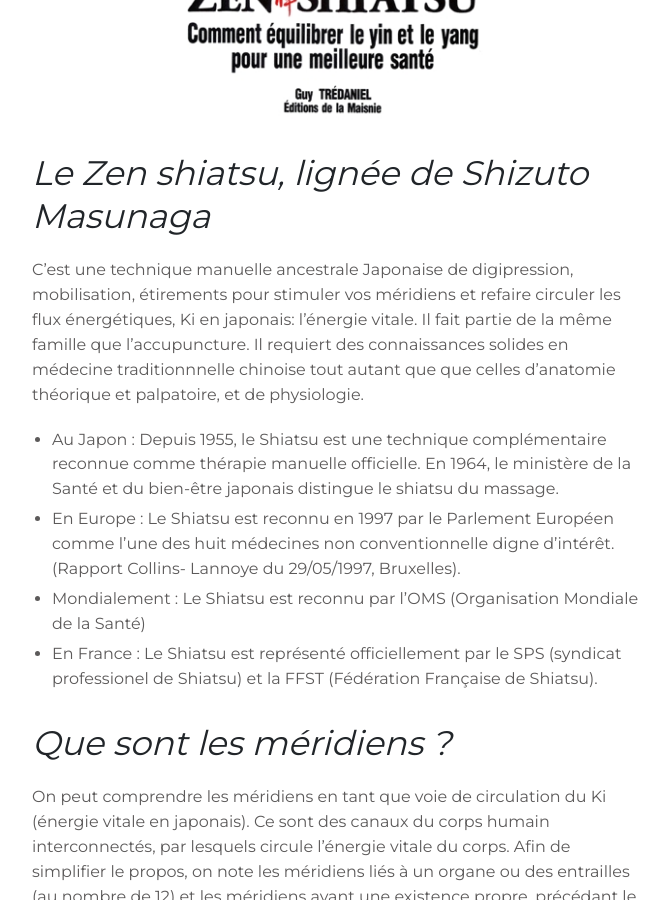
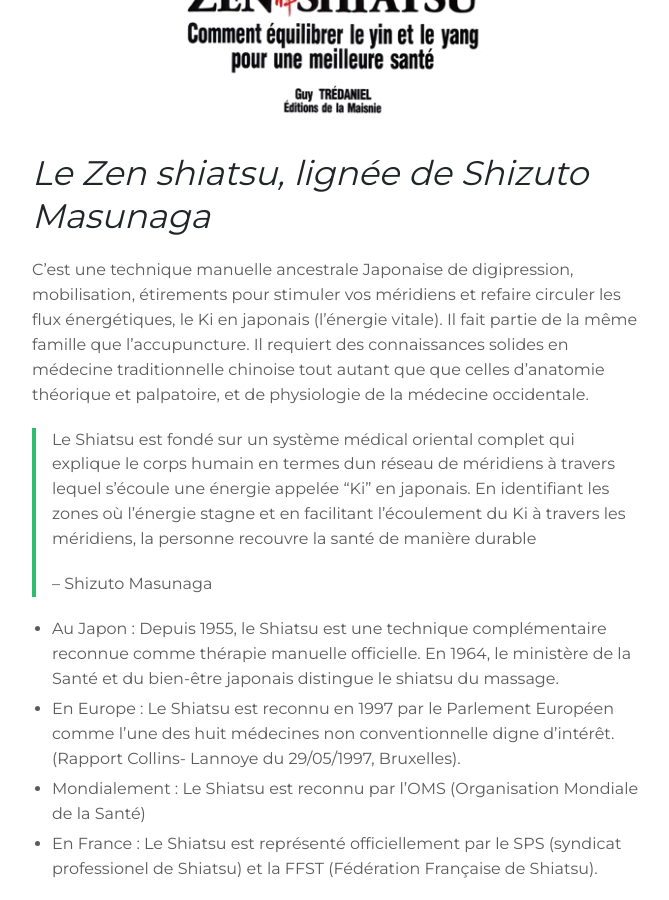
Before and after one commit to lekidejade/beta, a Jekyll site: the page built from shiatsu.md, in a window 1280 px wide and 900 px high, scrolled down 1019 px. Shown: the whole window, without its empty margins (143-812 px from the left). Built offline with Jekyll 4.4.1, drawn with Linux system fonts in a browser that asks for light colours.

Commit message:
Update shiatsu.md

```diff
--- a/shiatsu.md
+++ b/shiatsu.md
@@ -22,7 +22,11 @@
 
 # *Le Zen shiatsu, lignée de Shizuto Masunaga*
 
-C’est une technique manuelle ancestrale Japonaise de digipression, mobilisation, étirements pour stimuler vos méridiens et refaire circuler les flux énergétiques, Ki en japonais: l'énergie vitale. Il fait partie de la même famille que l'accupuncture. Il requiert des connaissances solides en médecine traditionnnelle chinoise tout autant que que celles d'anatomie théorique et palpatoire, et de physiologie.
+C’est une technique manuelle ancestrale Japonaise de digipression, mobilisation, étirements pour stimuler vos méridiens et refaire circuler les flux énergétiques, le Ki en japonais (l'énergie vitale). Il fait partie de la même famille que l'accupuncture. Il requiert des connaissances solides en médecine traditionnelle chinoise tout autant que que celles d'anatomie théorique et palpatoire, et de physiologie de la médecine occidentale.
+
+> Le Shiatsu est fondé sur un système médical oriental complet qui explique le corps humain en termes dun réseau de méridiens à travers lequel s'écoule une énergie appelée "Ki" en japonais. En identifiant les zones où l'énergie stagne et en facilitant l'écoulement du Ki à travers les méridiens, la personne recouvre la santé de manière durable
+>
+> -- Shizuto Masunaga
 
 - Au Japon : Depuis 1955, le Shiatsu est une technique complémentaire reconnue comme thérapie manuelle officielle. En 1964, le ministère de la Santé et du bien-être japonais distingue le shiatsu du massage.
 - En Europe : Le Shiatsu est reconnu en 1997 par le Parlement Européen comme l'une des huit médecines non conventionnelle digne d'intérêt. (Rapport Collins- Lannoye du 29/05/1997, Bruxelles).
```
